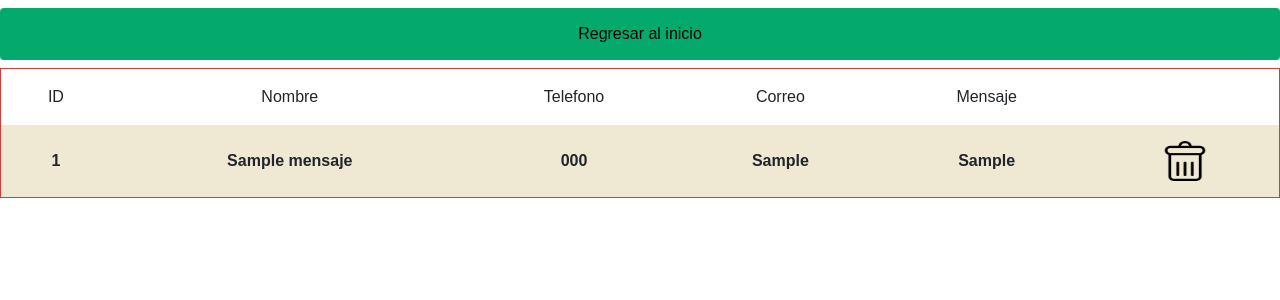
After one commit to Jjosesamayoa/ProyectoFinal2022jjsv, a PHP site: page /mensajeria/revision.php in a window 1280 px wide. The commit adds this page. Shown: the top 300 px of the page. Run offline with PHP 8.4, Linux system fonts and the light colour scheme; the visitor is signed in with stand-in values (Sample User, id 1); tables that the repository leaves empty or names only in its code hold one stand-in row (values such as "Sample post").

Commit message:
Página de revisión de mensajes lista

```diff
--- a/index.php
+++ b/index.php
@@ -44,12 +44,12 @@
         </tr>
         <tr>
             <td colspan="4">
-                <form action="productos.php">
+                <form action="productos/productos.php">
                     <input type="submit" value="Productos">
                 </form>
             </td>
             <td colspan="4">
-                <form action="tiendas.php">
+                <form action="tiendas/tiendas.php">
                     <input type="submit" value="Tiendas">
                 </form>
             </td>
--- /dev/null
+++ b/mensajeria/revision.php
@@ -0,0 +1,57 @@
+<?php
+error_reporting(0);
+session_start();
+include '../bd.php';
+$us = $_SESSION['Usuario'];
+if (!isset($us)) {
+    header("location:login.php");
+}
+?>
+<!doctype html>
+<html lang="es">
+
+<head>
+    <meta charset="utf-8">
+    <meta name="viewport" content="width=device-width, initial-scale=1">
+    <link href="https://cdn.jsdelivr.net/npm/bootstrap@5.1.3/dist/css/bootstrap.min.css" rel="stylesheet" integrity="sha384-1BmE4kWBq78iYhFldvKuhfTAU6auU8tT94WrHftjDbrCEXSU1oBoqyl2QvZ6jIW3" crossorigin="anonymous">
+    <link rel="stylesheet" href="rv1.css">
+    <link rel="stylesheet" href="rv2.css">
+    <title>Mensajes-Clientes</title>
+</head>
+<form action="cerrar.php" method="post">
+    <input type="submit" name="a" value="Regresar al inicio">
+</form>
+<div class="col-12">
+    <table>
+        <tr>
+            <td>ID</td>
+            <td>Nombre</td>
+            <td>Telefono</td>
+            <td>Correo</td>
+            <td>Mensaje</td>
+        </tr>
+        <?php
+        include('../bd.php');
+        $query = "SELECT * FROM mensajes";
+        $resultado = mysqli_query($conectar, $query);
+        while ($row = mysqli_fetch_array($resultado)) { ?>
+            <tr>
+                <th><?php echo $row['id']; ?></th>
+                <th><?php echo $row['nombre']; ?></th>
+                <th><?php echo $row['tel']; ?></th>
+                <th><?php echo $row['correo']; ?></th>
+                <th><?php echo $row['mensaje']; ?></th>
+                <td>
+                    <a href="eliminar.php?id=<?php echo $row['id']; ?>">
+                        <img src="image/R.png" width="50p%" height="40px"></a>
+                </td>
+            </tr>
+        <?php } ?>
+    </table>
+</div>
+</div>
+</div>
+<script src="https://cdn.jsdelivr.net/npm/bootstrap@5.1.3/dist/js/bootstrap.bundle.min.js" integrity="sha384-ka7Sk0Gln4gmtz2MlQnikT1wXgYsOg+OMhuP+IlRH9sENBO0LRn5q+8nbTov4+1p" crossorigin="anonymous"></script>
+</body>
+
+</html>
--- /dev/null
+++ b/mensajeria/rv1.css
@@ -0,0 +1,34 @@
+body {
+    font-family: Arial;
+  }
+
+  input[type=text], select {
+    width: 100%;
+    padding: 12px 20px;
+    margin: 8px 0;
+    display: block;
+    border: 1px solid rgba(204, 204, 204, 0.185);
+    border-radius: 4px;
+    box-sizing: border-box;
+  }
+
+  input[type=submit] {
+    width: 100%;
+    background-color: #04AA6D;
+    color: rgb(0, 0, 0);
+    padding: 14px 20px;
+    margin: 8px 0;
+    border: none;
+    border-radius: 4px;
+    cursor: pointer;
+  }
+
+  input[type=submit]:hover {
+    background-color: #45a049;
+  }
+
+  div.container {
+    border-radius: 5px;
+    background-color: #f2f2f23f;
+    padding: 20px;
+  }
--- /dev/null
+++ b/mensajeria/rv2.css
@@ -0,0 +1,15 @@
+table {
+    border-collapse: collapse;
+    border-spacing: 0;
+    width: 100%;
+    border: 1px solid rgb(199, 67, 67);
+  }
+
+  th, td {
+    text-align: center;
+    padding: 16px;
+  }
+
+  tr:nth-child(even) {
+    background-color: #e4d9b396;
+  }
```
Also changed, not shown: mensajeria/eliminar.php (added, +12 -0 lines), mensajeria/image/R.png (added), mensajeria/revisión.php (deleted).
